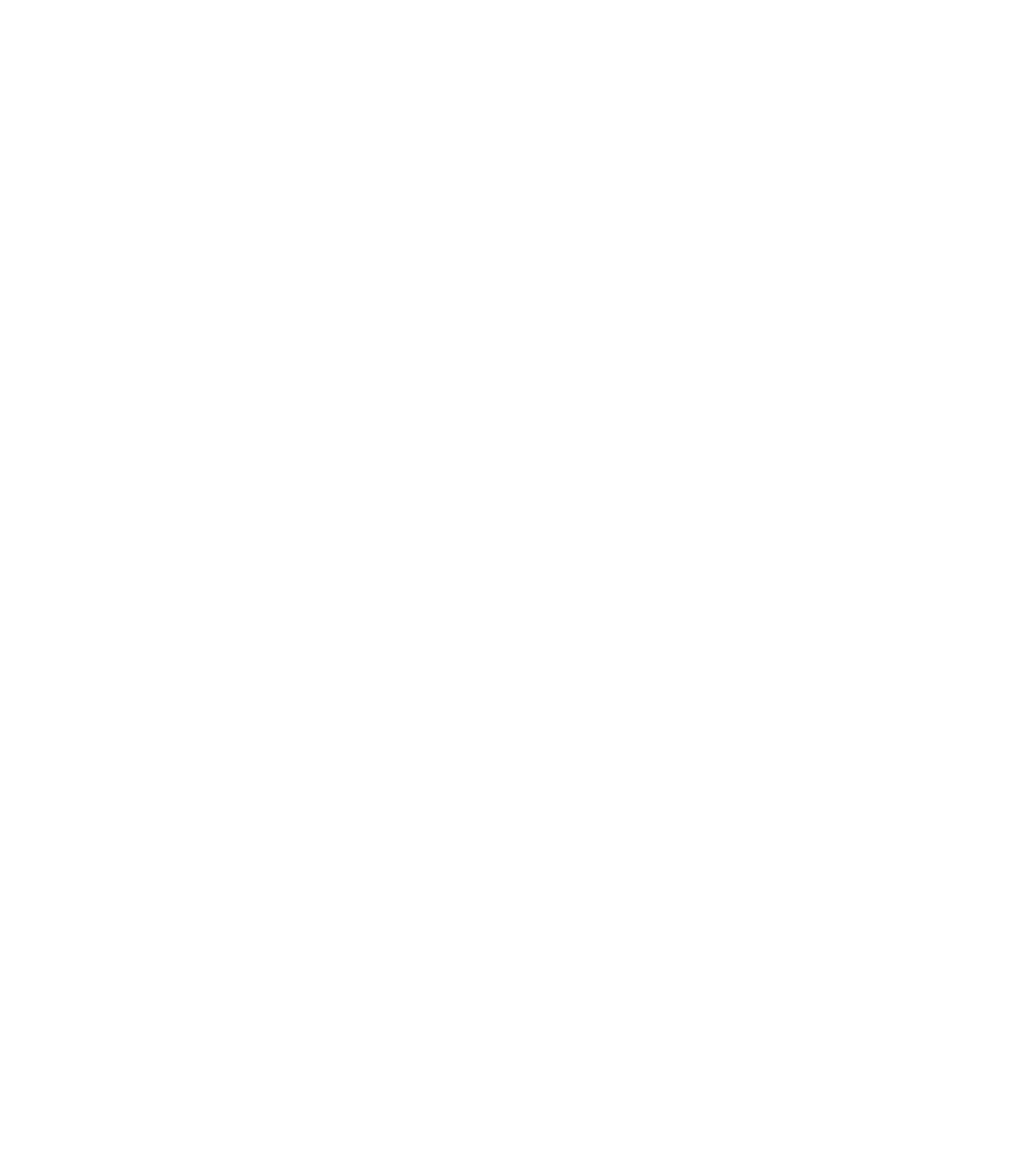
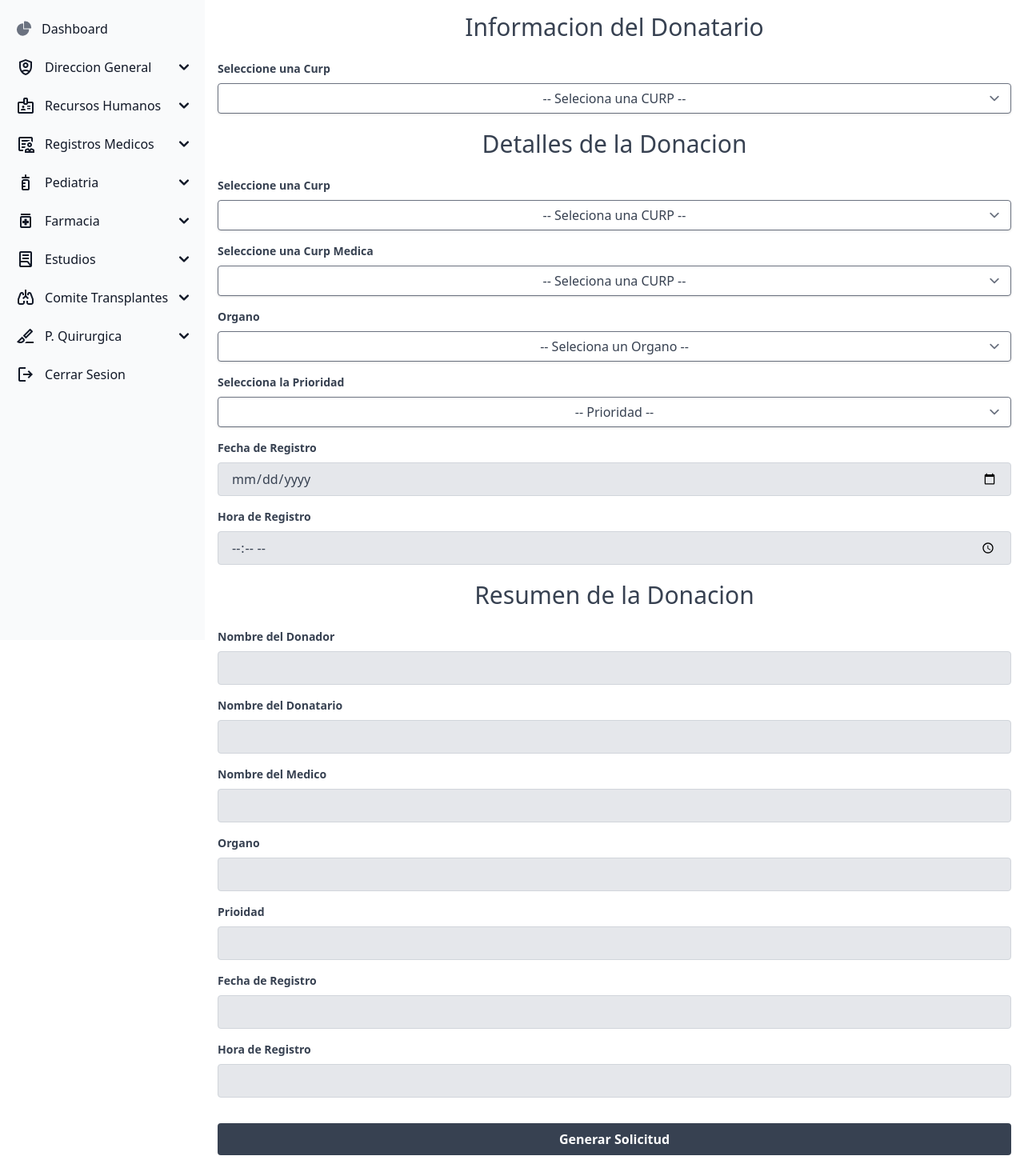
Before and after one commit to carlosM18-max/Hospital_2.0, a Vue app in the folder Frontend/Sistema-Hospital/: page /requestTansplant in a window 1280 px wide. Before the commit this address had no page. Shown: the whole page at 80% size. Before the commit the page ends 800 px from the top, so only its background shows below. Built offline with nearby package versions, Linux system fonts and the light colour scheme.

Commit message:
Creacion de modulo de solicitud transplantes

```diff
--- a/Frontend/Sistema-Hospital/src/components/Dashboard.vue
+++ b/Frontend/Sistema-Hospital/src/components/Dashboard.vue
@@ -56,7 +56,7 @@
             </button>
             <ul id="dropdown-example0" class="hidden py-2 space-y-2">
                   <li>
-                     <RouterLink to="/person">
+                  <RouterLink to="/person">
                      <a href="#" class="flex items-center w-full p-2 text-gray-900 transition duration-75 rounded-lg pl-11 group hover:bg-gray-100 dark:text-white dark:hover:bg-gray-700">Personas</a>
                   </RouterLink>
                   </li>
@@ -168,7 +168,9 @@
             </button>
             <ul id="dropdown-example6" class="hidden py-2 space-y-2">
                   <li>
+                     <RouterLink to="/requestTansplant">
                      <a href="#" class="flex items-center w-full p-2 text-gray-900 transition duration-75 rounded-lg pl-11 group hover:bg-gray-100 dark:text-white dark:hover:bg-gray-700">Solicitud de Transplantes</a>
+                  </RouterLink>
                   </li>
                   <li>
                      <a href="#" class="flex items-center w-full p-2 text-gray-900 transition duration-75 rounded-lg pl-11 group hover:bg-gray-100 dark:text-white dark:hover:bg-gray-700">Organos</a>
--- /dev/null
+++ b/Frontend/Sistema-Hospital/src/components/RequestTransplant.vue
@@ -0,0 +1,137 @@
+<template>
+    <form>
+        <!-- Done Information -->
+        <div class="flex justify-between flex flex-col items-center">
+            <label class="block text-gray-700 text-3xl font-normal mb-2">Informacion del Donatario</label>
+        </div>
+        <div class="mt-4">
+            <div class="flex justify-between">
+                <label class="block text-gray-700 text-sm font-bold mb-2">Seleccione una Curp</label>
+            </div>
+            <select
+                className="shadow appearance-none border rounded w-full py-2 px-3 text-gray-700 leading-tight focus:outline-none focus:shadow-outline text-center">
+                <option value="">-- Seleciona una CURP --</option>
+            </select>
+        </div>
+        <!-- Doner Information -->
+        <div class="flex justify-between flex flex-col items-center mt-5">
+            <label class="block text-gray-700 text-3xl font-normal mb-2">Detalles de la Donacion</label>
+        </div>
+        <div class="mt-4">
+            <div class="flex justify-between">
+                <label class="block text-gray-700 text-sm font-bold mb-2">Seleccione una Curp</label>
+            </div>
+            <select
+                className="shadow appearance-none border rounded w-full py-2 px-3 text-gray-700 leading-tight focus:outline-none focus:shadow-outline text-center">
+                <option value="">-- Seleciona una CURP --</option>
+            </select>
+        </div>
+        <div class="mt-4">
+            <div class="flex justify-between">
+                <label class="block text-gray-700 text-sm font-bold mb-2">Seleccione una Curp Medica</label>
+            </div>
+            <select
+                className="shadow appearance-none border rounded w-full py-2 px-3 text-gray-700 leading-tight focus:outline-none focus:shadow-outline text-center">
+                <option value="">-- Seleciona una CURP --</option>
+            </select>
+        </div>
+        <div class="mt-4">
+            <div class="flex justify-between">
+                <label class="block text-gray-700 text-sm font-bold mb-2">Organo</label>
+            </div>
+            <select
+                className="shadow appearance-none border rounded w-full py-2 px-3 text-gray-700 leading-tight focus:outline-none focus:shadow-outline text-center">
+                <option value="">-- Seleciona un Organo --</option>
+            </select>
+        </div>
+        <div class="mt-4">
+            <div class="flex justify-between">
+                <label class="block text-gray-700 text-sm font-bold mb-2">Selecciona la Prioridad</label>
+            </div>
+            <select
+                className="shadow appearance-none border rounded w-full py-2 px-3 text-gray-700 leading-tight focus:outline-none focus:shadow-outline text-center">
+                <option value="">-- Prioridad --</option>
+            </select>
+        </div>
+        <div class="mt-4">
+            <div class="flex justify-between">
+                <label class="block text-gray-700 text-sm font-bold mb-2">Fecha de Registro</label>
+            </div>
+            <input
+                class="bg-gray-200 text-gray-700 focus:outline-none focus:shadow-outline border border-gray-300 rounded py-2 px-4 block w-full appearance-none"
+                type="date" />
+        </div>
+        <div class="mt-4">
+            <div class="flex justify-between">
+                <label class="block text-gray-700 text-sm font-bold mb-2">Hora de Registro</label>
+            </div>
+            <input
+                class="bg-gray-200 text-gray-700 focus:outline-none focus:shadow-outline border border-gray-300 rounded py-2 px-4 block w-full appearance-none"
+                type="time" />
+        </div>
+        <!-- Summary Information -->
+        <div class="flex justify-between flex flex-col items-center mt-5">
+            <label class="block text-gray-700 text-3xl font-normal mb-2">Resumen de la Donacion</label>
+        </div>
+        <div class="mt-4">
+            <div class="flex justify-between">
+                <label class="block text-gray-700 text-sm font-bold mb-2">Nombre del Donador</label>
+            </div>
+            <input
+                class=" bg-gray-200 text-gray-700 focus:outline-none focus:shadow-outline border border-gray-300 rounded py-2 px-4 block w-full appearance-none"
+                type="text" disabled/>
+        </div>
+        <div class="mt-4">
+            <div class="flex justify-between">
+                <label class="block text-gray-700 text-sm font-bold mb-2">Nombre del Donatario</label>
+            </div>
+            <input
+                class="bg-gray-200 text-gray-700 focus:outline-none focus:shadow-outline border border-gray-300 rounded py-2 px-4 block w-full appearance-none"
+                type="text" disabled/>
+        </div>
+        <div class="mt-4">
+            <div class="flex justify-between">
+                <label class="block text-gray-700 text-sm font-bold mb-2">Nombre del Medico</label>
+            </div>
+            <input
+                class="bg-gray-200 text-gray-700 focus:outline-none focus:shadow-outline border border-gray-300 rounded py-2 px-4 block w-full appearance-none"
+                type="text" disabled/>
+        </div>
+        <div class="mt-4">
+            <div class="flex justify-between">
+                <label class="block text-gray-700 text-sm font-bold mb-2">Organo</label>
+            </div>
+            <input
+                class="bg-gray-200 text-gray-700 focus:outline-none focus:shadow-outline border border-gray-300 rounded py-2 px-4 block w-full appearance-none"
+                type="text" disabled/>
+        </div>
+        <div class="mt-4">
+            <div class="flex justify-between">
+                <label class="block text-gray-700 text-sm font-bold mb-2">Prioidad</label>
+            </div>
+            <input
+                class="bg-gray-200 text-gray-700 focus:outline-none focus:shadow-outline border border-gray-300 rounded py-2 px-4 block w-full appearance-none"
+                type="text" disabled/>
+        </div>
+        <div class="mt-4">
+            <div class="flex justify-between">
+                <label class="block text-gray-700 text-sm font-bold mb-2">Fecha de Registro</label>
+            </div>
+            <input
+                class="bg-gray-200 text-gray-700 focus:outline-none focus:shadow-outline border border-gray-300 rounded py-2 px-4 block w-full appearance-none"
+                type="text" disabled/>
+        </div>
+        <div class="mt-4">
+        <div class="flex justify-between">
+            <label class="block text-gray-700 text-sm font-bold mb-2">Hora de Registro</label>
+        </div>
+        <input
+            class="bg-gray-200 text-gray-700 focus:outline-none focus:shadow-outline border border-gray-300 rounded py-2 px-4 block w-full appearance-none"
+            type="text" disabled/>
+    </div>
+    <!-- Send Form -->
+    <div class="mt-8">
+        <button class="bg-gray-700 text-white font-bold py-2 px-4 w-full rounded hover:bg-gray-500">Generar
+            Solicitud</button>
+    </div>
+</form></template>
--- a/Frontend/Sistema-Hospital/src/router/index.js
+++ b/Frontend/Sistema-Hospital/src/router/index.js
@@ -5,6 +5,7 @@ import RegisterView from '@/components/Register.vue'
 import DashboardView from '@/components/Dashboard.vue'
 import UserView from '@/components/User.vue'
 import PersonView from '@/components/Person.vue'
+import RequestView from '@/components/RequestTransplant.vue'
 
 const router = createRouter({
   history: createWebHistory(import.meta.env.BASE_URL),
@@ -27,12 +28,12 @@ const router = createRouter({
         path: '/person',
         name: 'person',
         component: PersonView
-      }]
-    },
+      },
     {
-      path: '/user',
-      name: 'user',
-      component: UserView
+      path: '/requestTansplant',
+      name: 'requestTransplant',
+      component: RequestView
+    }]
     },
     {
       path: '/about',
```
